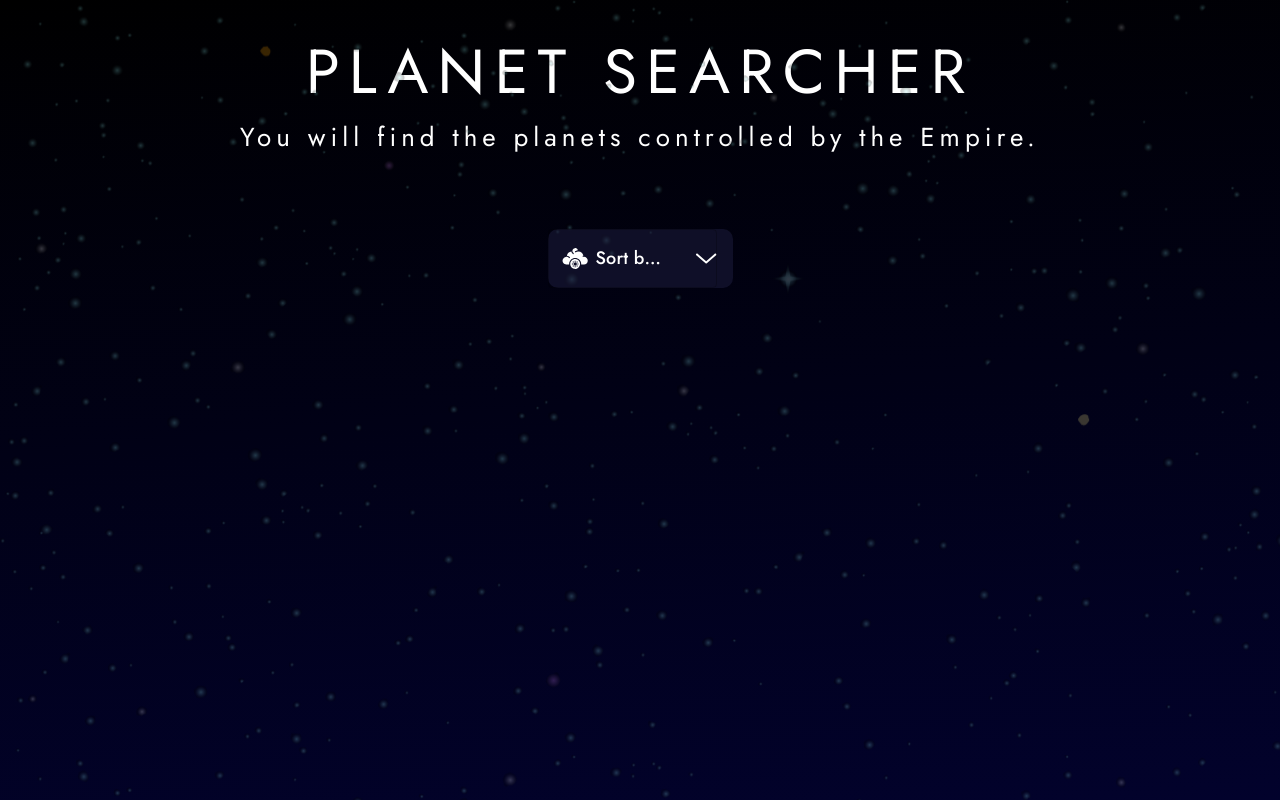
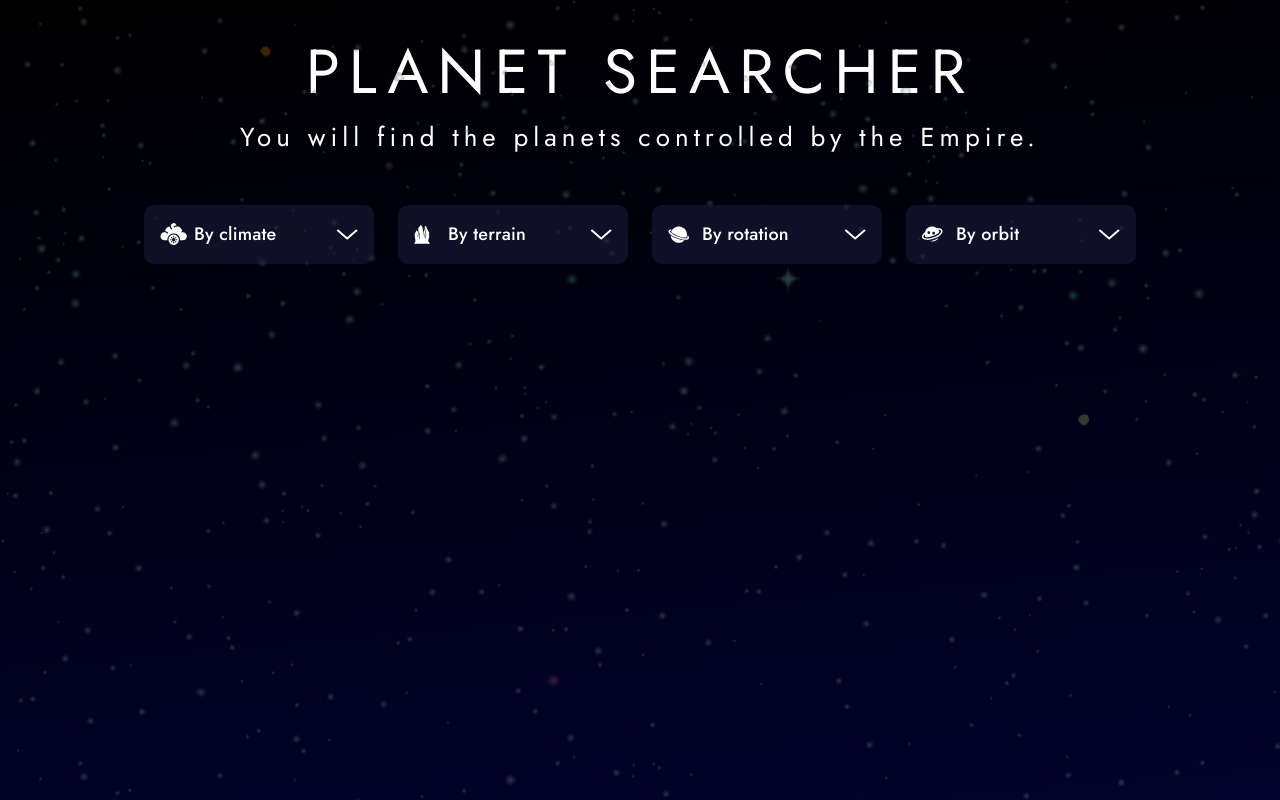
Before and after one commit to sircontreras/qu_beyond_planets, a React (Create React App) app: page / in a window 1280 px wide. Built offline with nearby package versions, Linux system fonts and the light colour scheme.

Commit message:
Refining Select field

```diff
--- a/src/components/SelectField.tsx
+++ b/src/components/SelectField.tsx
@@ -65,28 +65,31 @@ const SelectField: React.FC<Props> = ({defaultText, iconName, value, options, on
     },[options]);
 
     return (
-        <TextField value={value.length ? value : defaultText} select sx={{
+        <TextField
+            value={value.length ? value : defaultText}
+            select
+            sx={{
                 width:'100%',
                 backgroundColor: COLORS.BLACK_PURPLE_1,
+                backgroundImage : `url(${leadingIconName}), url(${icon_arrowDown})`,
+                backgroundRepeat : 'no-repeat',
+                backgroundPosition : 'left 16px center, right 16px center',
+
                 borderRadius: '10px',
-            paddingRight: '16px',
                 '.MuiInputBase-root': {
                     fontFamily: 'jost-medium',
                     color: 'white',
                     fontSize: '18px',
-                outlined : 'none'
-
                 },
-        }}
-                   InputProps={{
-                       startAdornment: (
-                           <InputAdornment position="start">
-                               <img alt='mark' src={leadingIconName} width='26px' height='21px'/>
-                           </InputAdornment>
-                       ),
-                   }}
-                   SelectProps={{
-                       IconComponent  : ()=><img alt='mark' src={icon_arrowDown} width='23px'/>,
+                '.MuiSelect-select' : {
+                    paddingLeft: '50px',
+                },
+                svg : {
+                    display:'none'
+                },
+                'fieldset' : {
+                    border : 'none'
+                }
             }}
            placeholder='Sort by climate'
         >
--- a/src/pages/PlanetListPage.tsx
+++ b/src/pages/PlanetListPage.tsx
@@ -42,14 +42,18 @@ const PlanetListPage: React.FC<PropsWithChildren> = ({children}) => {
                     You will find the planets controlled by the Empire.
                 </Typography>
             </Box>
+            <Box sx={{
+                maxWidth: '992px',
+                width:'100%',
+                margin: '48px auto 0'
+            }}>
                 <Grid container spacing={3} sx={{
                     justifyContent: 'center',
-                marginTop:'48px'
                 }}>
-                <Grid item xs={2}>
+                    <Grid item xs={12} md={3}  minWidth='236px'>
                         <Box>
                             <SelectField
-                           defaultText='Sort by climate'
+                                defaultText='By climate'
                                 value={climateCriteria}
                                 options={[{
                                     label : 'Templado',
@@ -63,23 +67,60 @@ const PlanetListPage: React.FC<PropsWithChildren> = ({children}) => {
                             />
                         </Box>
                     </Grid>
-                {/*<Grid item xs={2}>*/}
-                {/*    <Box>*/}
-                {/*        <SelectField/>*/}
-                {/*    </Box>*/}
-                {/*</Grid>*/}
-                {/*<Grid item xs={2}>*/}
-                {/*    <Box>*/}
-                {/*        <SelectField/>*/}
-                {/*    </Box>*/}
-                {/*</Grid>*/}
-                {/*<Grid item xs={2}>*/}
-                {/*    <Box>*/}
-                {/*        <SelectField/>*/}
-                {/*    </Box>*/}
-                {/*</Grid>*/}
+                    <Grid item xs={12} md={3}  minWidth='236px'>
+                        <Box>
+                            <SelectField
+                                defaultText='By terrain'
+                                value={climateCriteria}
+                                options={[{
+                                    label : 'Templado',
+                                    value: 'templado'
+                                }, {
+                                    label: 'Lluvioso',
+                                    value : 'lluvioso'
+                                }]}
+                                onChange={climateHandler}
+                                iconName='rock'
+                            />
+                        </Box>
+                    </Grid>
+                    <Grid item xs={12} md={3}   minWidth='236px'>
+                        <Box>
+                            <SelectField
+                                defaultText='By rotation'
+                                value={climateCriteria}
+                                options={[{
+                                    label : 'Templado',
+                                    value: 'templado'
+                                }, {
+                                    label: 'Lluvioso',
+                                    value : 'lluvioso'
+                                }]}
+                                onChange={climateHandler}
+                                iconName='planet'
+                            />
+                        </Box>
+                    </Grid>
+                    <Grid item xs={12} md={3}  minWidth='236px'>
+                        <Box>
+                            <SelectField
+                                defaultText='By orbit'
+                                value={climateCriteria}
+                                options={[{
+                                    label : 'Templado',
+                                    value: 'templado'
+                                }, {
+                                    label: 'Lluvioso',
+                                    value : 'lluvioso'
+                                }]}
+                                onChange={climateHandler}
+                                iconName='planetWithHoles'
+                            />
+                        </Box>
+                    </Grid>
 
                 </Grid>
+            </Box>
         </StarsBgWrapper>
     )
 
```
Lines whose indentation alone changed are shown as unchanged.
